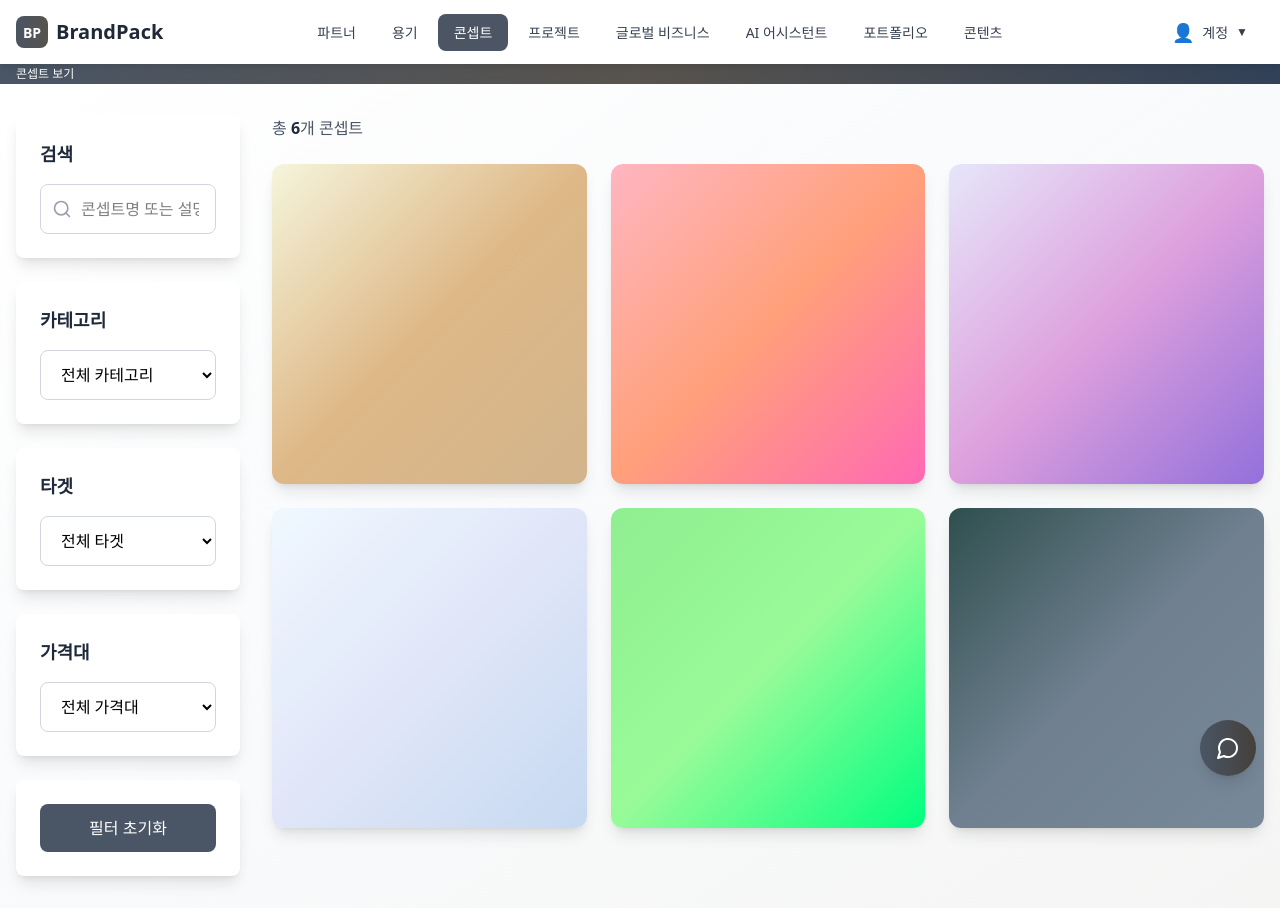
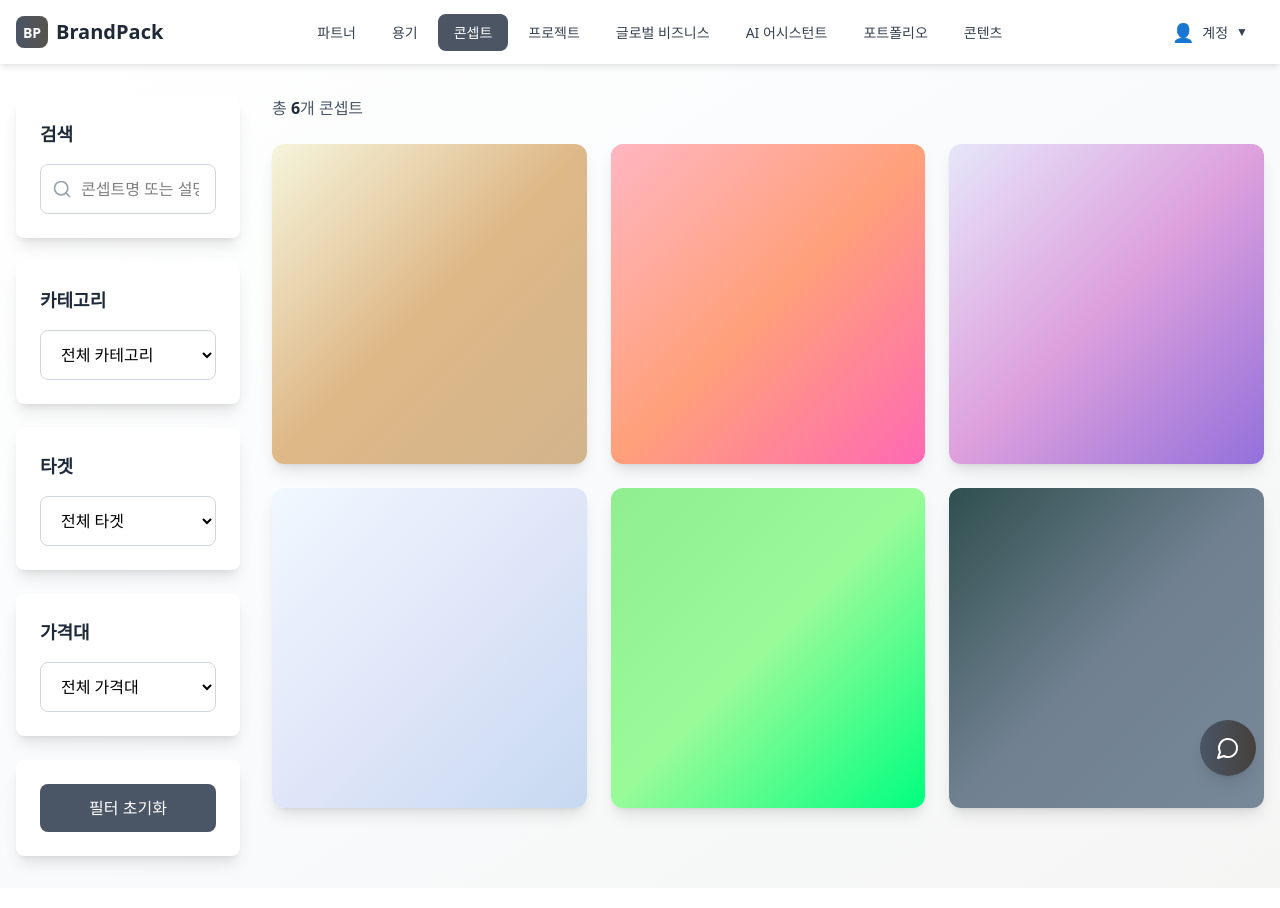
Before and after one commit to kikoon-ek/brandpack-platform, a React (Vite) app: page /#/concepts in a window 1280 px wide. Built offline with nearby package versions, Linux system fonts and the light colour scheme.

Commit message:
콘셉트 페이지 헤더 완전 제거
- 헤더 섹션을 완전히 제거하여 깔끔한 디자인 완성
- 콘셉트 카드들이 화면 전체를 활용할 수 있도록 개선
- 불필요한 공간 낭비 완전 제거
- 미니멀하고 집중도 높은 사용자 경험 제공

```diff
--- a/src/pages/ConceptViewPage.jsx
+++ b/src/pages/ConceptViewPage.jsx
@@ -150,15 +150,6 @@ const ConceptViewPage = () => {
 
   return (
     <div className="min-h-screen bg-gradient-to-br from-white via-gray-50 to-stone-100">
-      {/* Header - 거의 없애다시피 축소 */}
-      <div className="bg-gradient-to-r from-gray-600 via-stone-600 to-slate-700 text-white py-0.5">
-        <div className="max-w-7xl mx-auto px-4">
-          <h1 className="text-xs font-medium">
-            콘셉트 보기
-          </h1>
-        </div>
-      </div>
-
       <div className="max-w-7xl mx-auto px-4 py-8">
         <div className="flex gap-8">
           {/* 좌측 사이드바 - 검색 및 필터 */}
```
